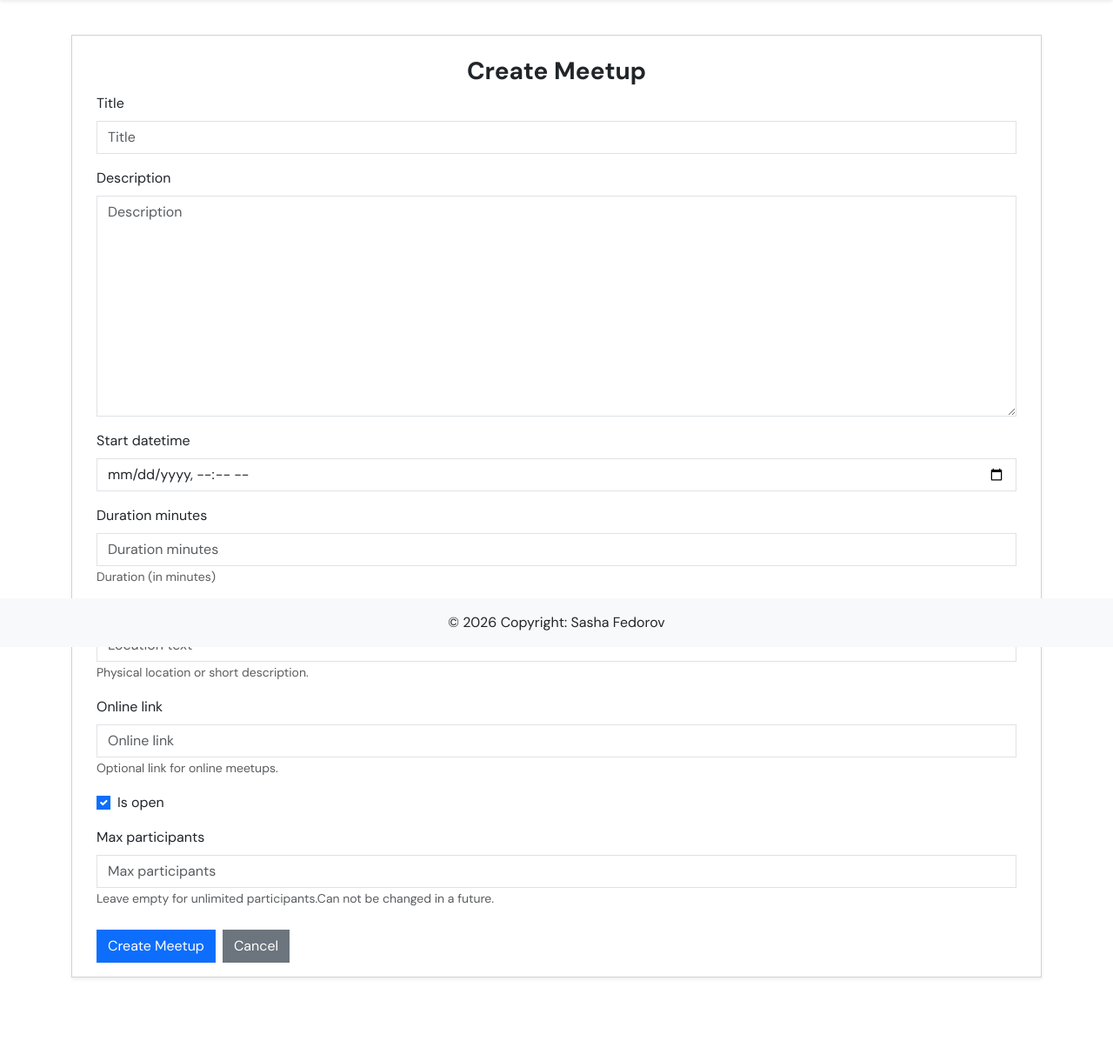
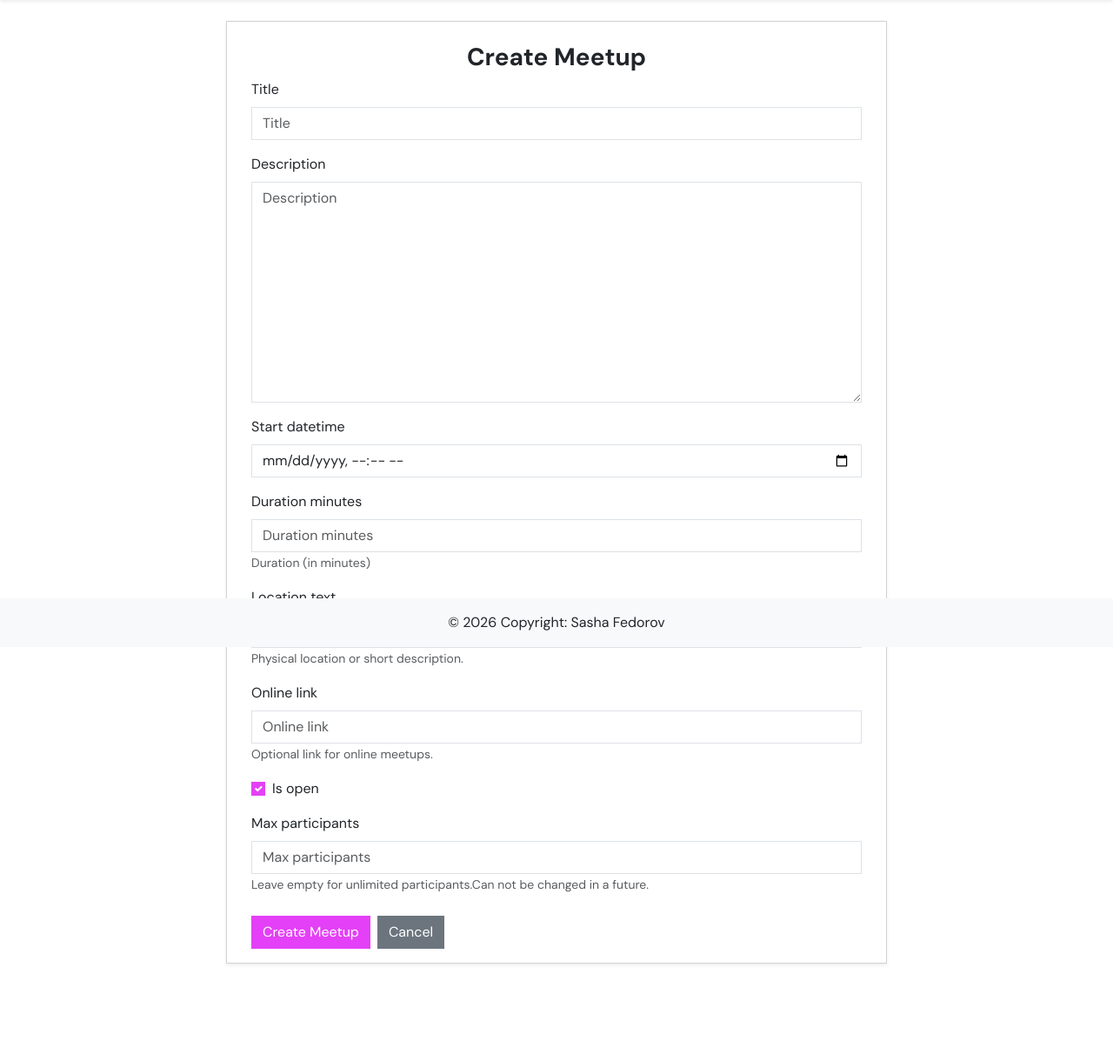
Before and after one commit to sasha-fedorov/meetmeet, a Django app: page /meetups/create/ in a window 1280 px wide. Shown: the part 56-1268 px from the top of the page at 87% size. Run offline with Django 5.2, Linux system fonts and the light colour scheme; the visitor is signed in with stand-in values (Sample User, id 1); some libraries are stand-ins or nearby versions.

Commit message:
feat: improve meetup form layout

```diff
--- a/meetups/templates/meetups/meetup_form.html
+++ b/meetups/templates/meetups/meetup_form.html
@@ -13,7 +13,7 @@
 {% block content %}
   <div class="container py-4">
     <div class="row justify-content-center">
-      <div class="card shadow-sm">
+      <div class="col-lg-8 card shadow-sm">
         <div class="card-body">
           <h2 class="h3 text-center fw-bolder card-title my-2">
             {% if object %}
--- a/static/css/style.css
+++ b/static/css/style.css
@@ -6,7 +6,8 @@ body {
   font-weight: 400;
   font-style: normal;
 
-  padding-bottom: 3rem;
+  padding-bottom: 5rem;
+}
 
 :root {
   --bs-primary: #e440f7;
--- a/templates/base.html
+++ b/templates/base.html
@@ -63,7 +63,7 @@
       </div>
     </nav>
 
-    <main class="container-xl py-3">
+    <main>
       {% block content %}
 
       {% endblock %}
```
